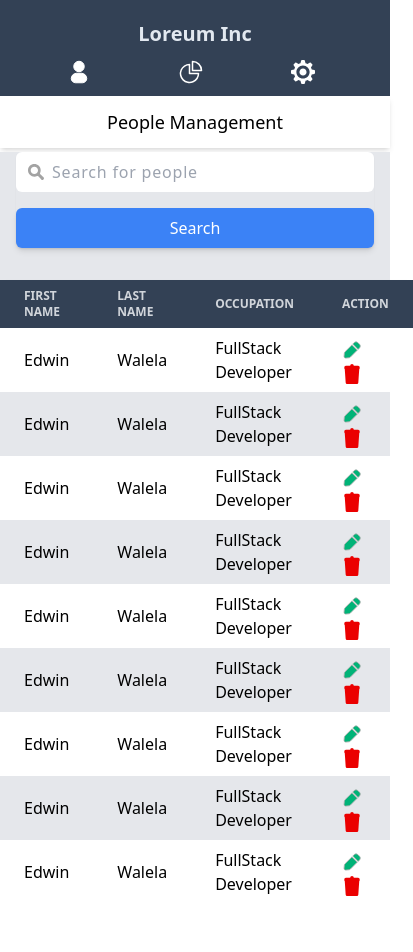
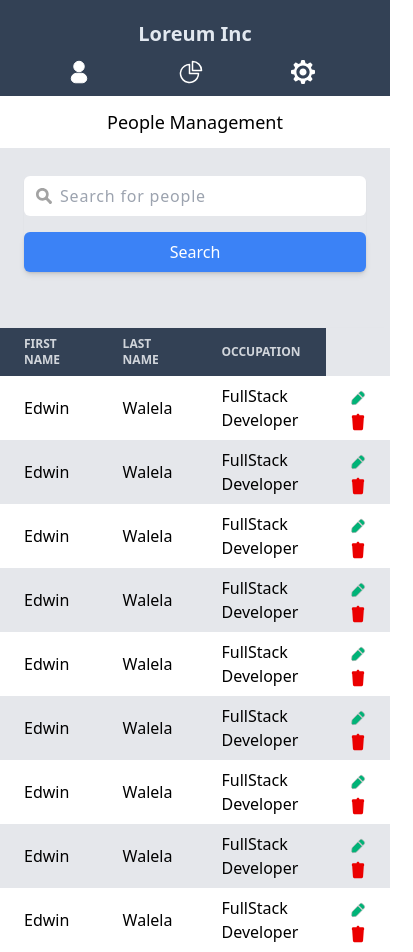
Before and after one commit to EdwinWalela/loreum-inc, a React (Vite) app: page / in a window 390 px wide. Shown: the whole page, 413 px wide, since content can reach past the window. Before the commit the page ends 904 px from the top, so only its background shows below. Built offline with nearby package versions, Linux system fonts and the light colour scheme.

Commit message:
improve table responsiveness

```diff
--- a/src/pages/Landing/searchBar.tsx
+++ b/src/pages/Landing/searchBar.tsx
@@ -2,7 +2,7 @@ import searchIcon from '../../assets/search.svg';
 
 const SearchBar = () => {
 	return (
-		<div className="md:flex justify-end px-4">
+		<div className="md:flex justify-end md:pr-10 p-6 md:p-0">
 			<div className="relative mt-1 rounded-md shadow-sm clear">
 				<div className="pointer-events-none absolute inset-y-0 left-0 md:top-4 md:bottom-0 bottom-14 flex items-center pl-3">
 					<img src={searchIcon} className="w-4 h-4" />
--- a/src/pages/Landing/table.tsx
+++ b/src/pages/Landing/table.tsx
@@ -3,7 +3,7 @@ import TableRow from './tableRow';
 
 const Table = () => {
 	return (
-		<table className="w-11/12 mx-auto my-8  text-left shadow-md">
+		<table className="md:w-11/12 mx-auto my-8  text-left shadow-md">
 			<TableHeader />
 			<TableRow />
 			<TableRow />
--- a/src/pages/Landing/tableHeader.tsx
+++ b/src/pages/Landing/tableHeader.tsx
@@ -4,7 +4,7 @@ const TableHeader = () => {
 			<th className="w-1/4 px-6 py-2 text-xs">FIRST NAME</th>
 			<th className="w-1/4 px-6 py-2 text-xs">LAST NAME</th>
 			<th className="w-1/4 px-6 py-2 text-xs">OCCUPATION</th>
-			<th className="w-1/12 px-6 py-2 text-xs">ACTION</th>
+			<th className="w-1/12 px-6 py-2 text-xs md:block hidden">ACTION</th>
 		</tr>
 	);
 };
```
